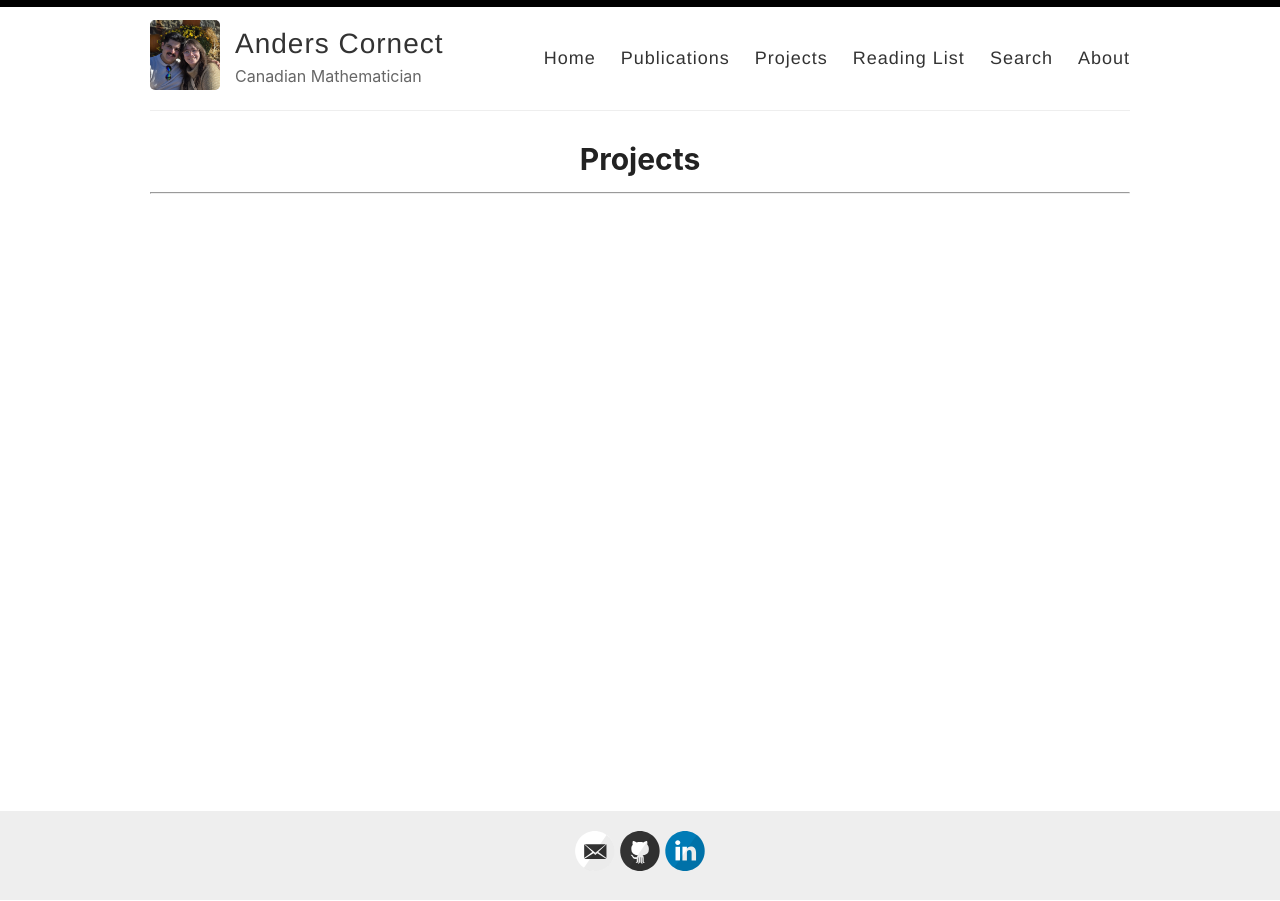
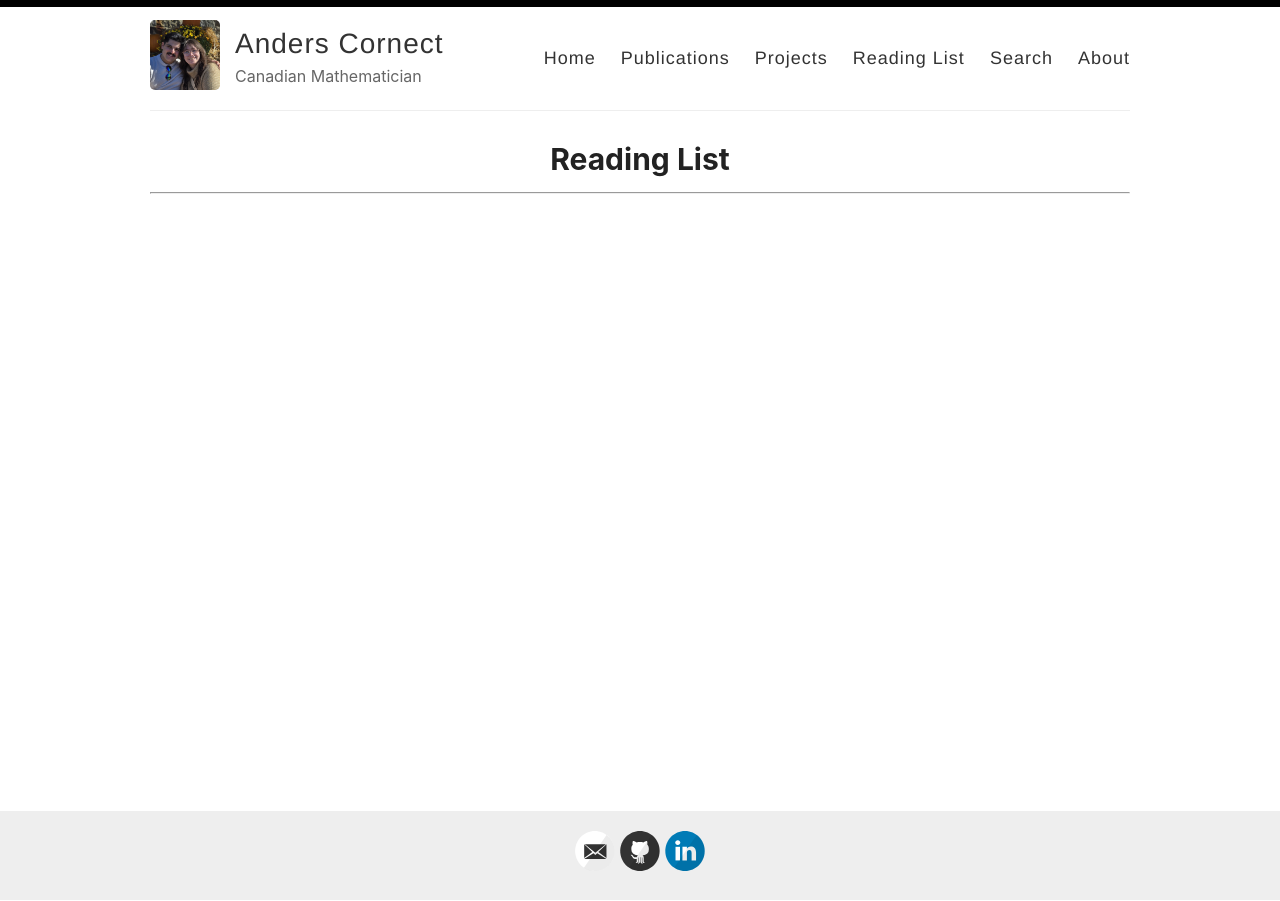
Before and after one commit to And-ers/And-ers.github.io, a Jekyll site: the page built from _pages/readinglist.md, in a window 1280 px wide. Built offline with Jekyll 4.4.1, drawn with Linux system fonts in a browser that asks for light colours.

Commit message:
modified:   _pages/readinglist.md

```diff
--- a/_pages/readinglist.md
+++ b/_pages/readinglist.md
@@ -1,7 +1,7 @@
 ---
 layout: page
-title: Projects
-permalink: /projects/
+title: Reading List
+permalink: /readinglist/
 ---
 
 ---
```
